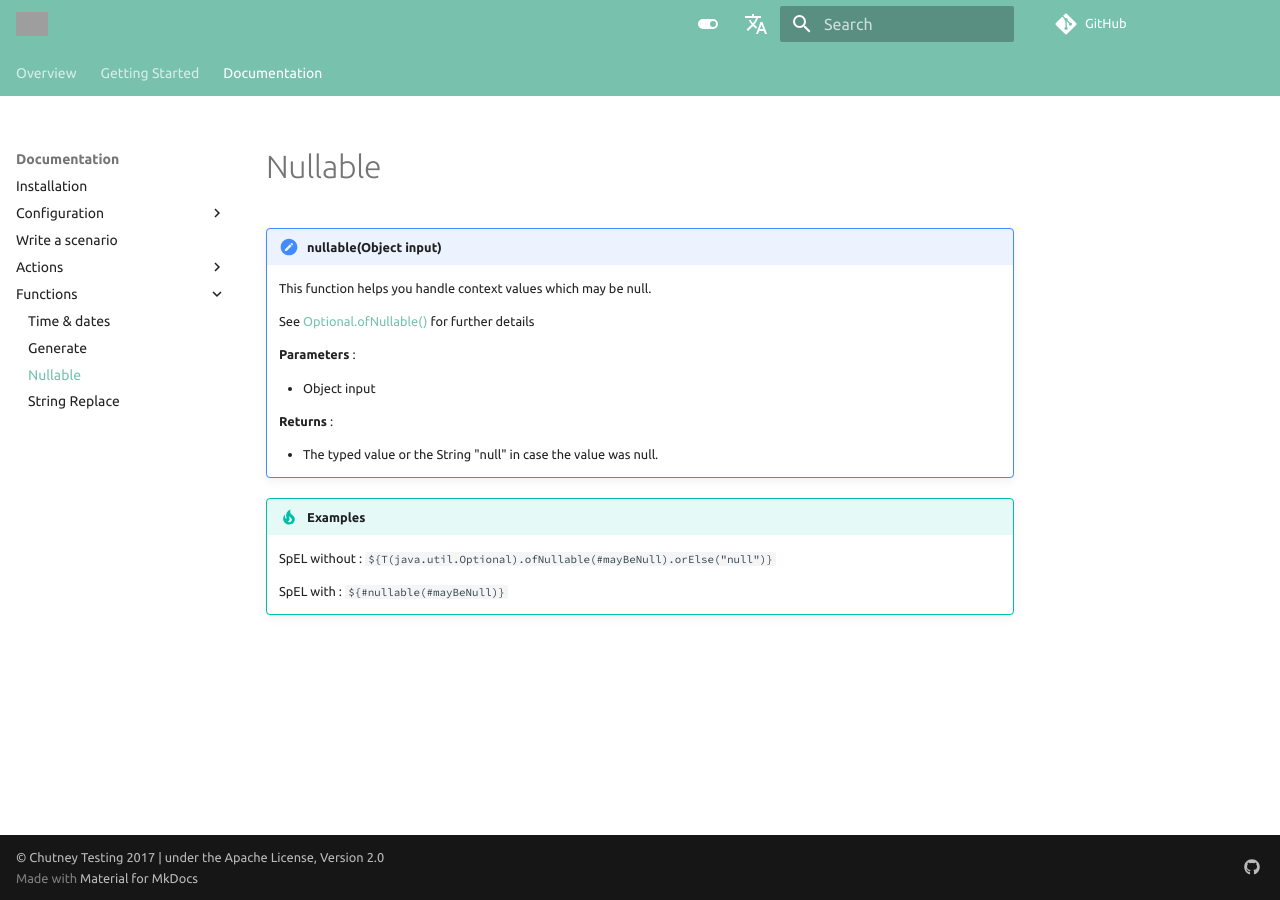
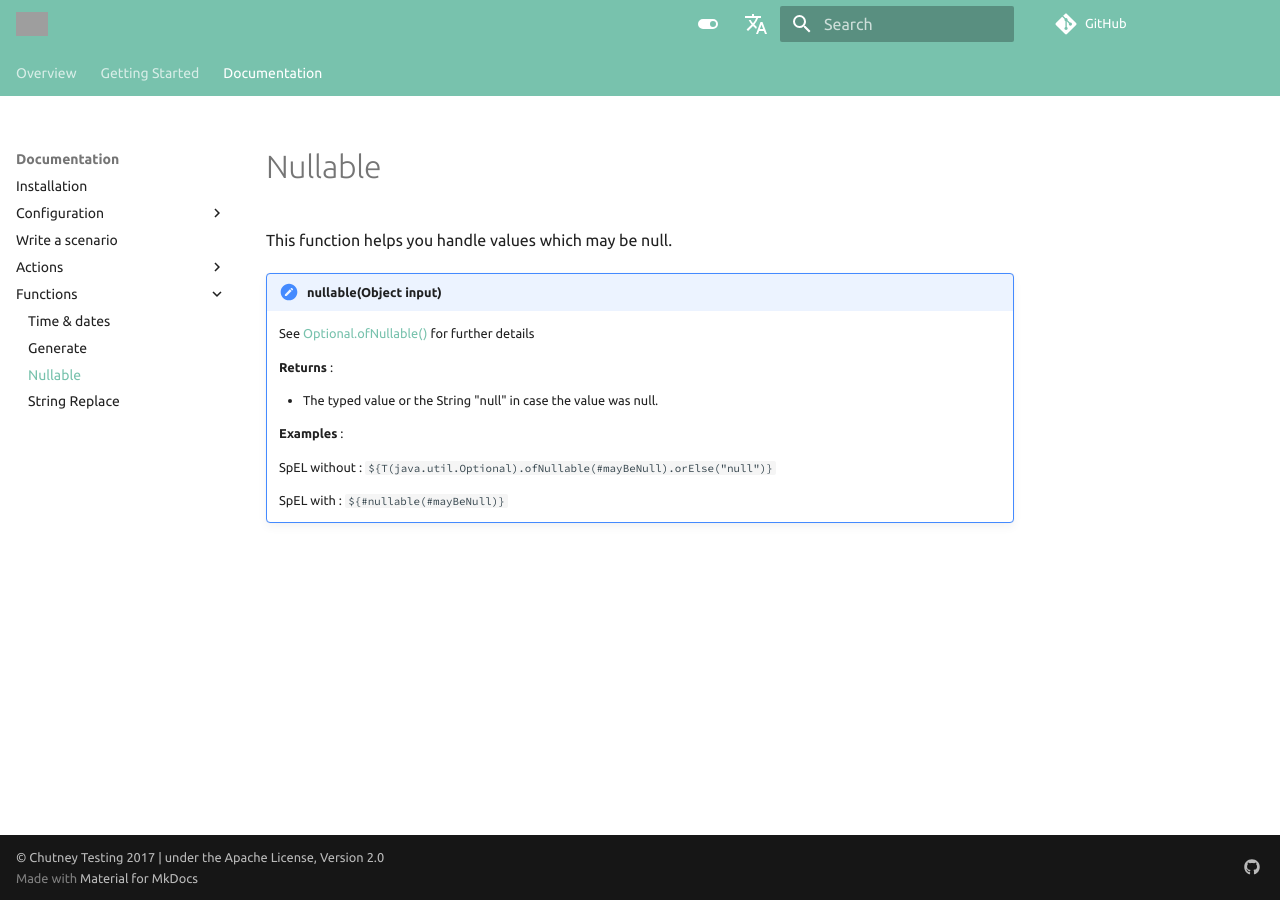
Before and after one commit to chutney-testing/chutney-testing.github.io-legacy, an MkDocs documentation site: the page built from docs/functions/nullable.md, in a window 1280 px wide. Built offline with MkDocs 1.6.1 and Material for MkDocs 9.7.7, drawn with Linux system fonts in a browser that asks for light colours; comment, search, counter and statistics services are not loaded; grey boxes are pictures that could not be loaded.

Commit message:
docs(func): Apply template to nullable

```diff
--- a/docs/functions/nullable.md
+++ b/docs/functions/nullable.md
@@ -1,19 +1,14 @@
+This function helps you handle values which may be null.
+
 !!! note "nullable(Object input)"
 
-    This function helps you handle context values which may be null.
-
     See [Optional.ofNullable()](https://docs.oracle.com/en/java/javase/11/docs/api/java.base/java/util/Optional.html#ofNullable(T)) for further details
-
-    **Parameters** :
-
-    * Object input
 
     **Returns** :
 
     * The typed value or the String "null" in case the value was null.
 
-
-!!! tip "Examples"
+    **Examples** :
 
     SpEL without : `${T(java.util.Optional).ofNullable(#mayBeNull).orElse("null")}`
 
```
